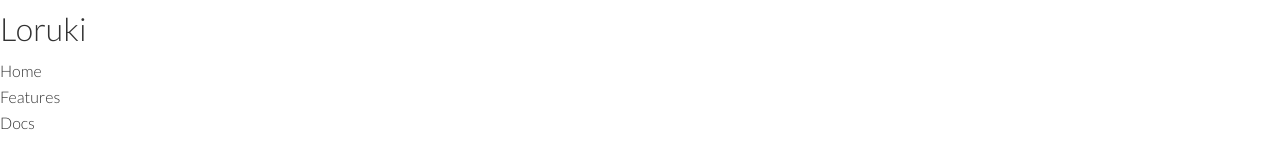
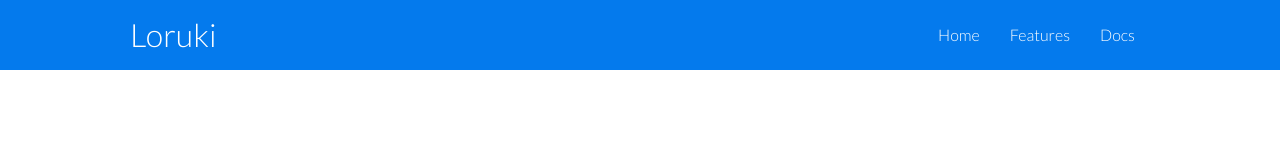
Before and after one commit to DevAVIJIT7/html-css-loruki, a plain HTML site: page index.html in a window 1280 px wide. Drawn offline with Linux system fonts and the light colour scheme.

Commit message:
navbar style added

```diff
--- a/css/style.css
+++ b/css/style.css
@@ -34,3 +34,42 @@ p {
 img {
     width: 100%;
 }
+
+.navbar {
+    background-color: #047aed;
+    color: #fff;
+    height: 70px;
+}
+
+.navbar .flex {
+    justify-content: space-between;
+}
+
+.navbar ul {
+    display: flex;
+}
+
+.navbar a {
+    color: #fff;
+    padding: 10px;
+    margin: 0 5px;
+}
+
+.navbar a:hover {
+    border-bottom: 2px #fff solid;
+}
+
+.container {
+    max-width: 1100px;
+    margin: 0 auto;
+    overflow: auto;
+    padding: 0 40px;
+}
+
+
+.flex {
+    display: flex;
+    justify-content: center;
+    align-items: center;
+    height: 100%;
+}
--- a/index.html
+++ b/index.html
@@ -14,7 +14,7 @@
 <body>
     <!-- Navbar -->
     <div class="navbar">
-      <div class="container">
+      <div class="container flex">
         <h1 class="logo">Loruki</h1>
         <nav>
           <ul>
```
